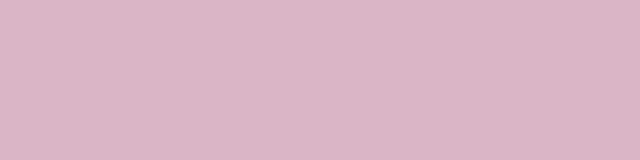
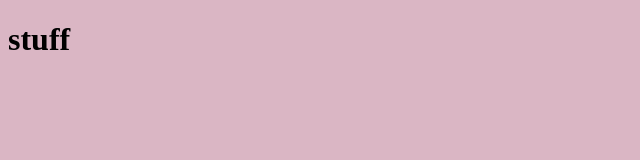
Before and after one commit to KimberlyHansen/Geom99, a plain HTML site: page MapPage.html in a window 1280 px wide. Shown: the whole page, without its empty margins (0-640 px from the left). Drawn offline with Linux system fonts and the light colour scheme.

Commit message:
Update MapPage.html

```diff
--- a/MapPage.html
+++ b/MapPage.html
@@ -4,5 +4,8 @@
 <link rel="stylesheet" href="styles.css">
 </head>
 <body>
+<div>
+  <h1> stuff </h1>
+</div>
 </body>
 </html>
```
